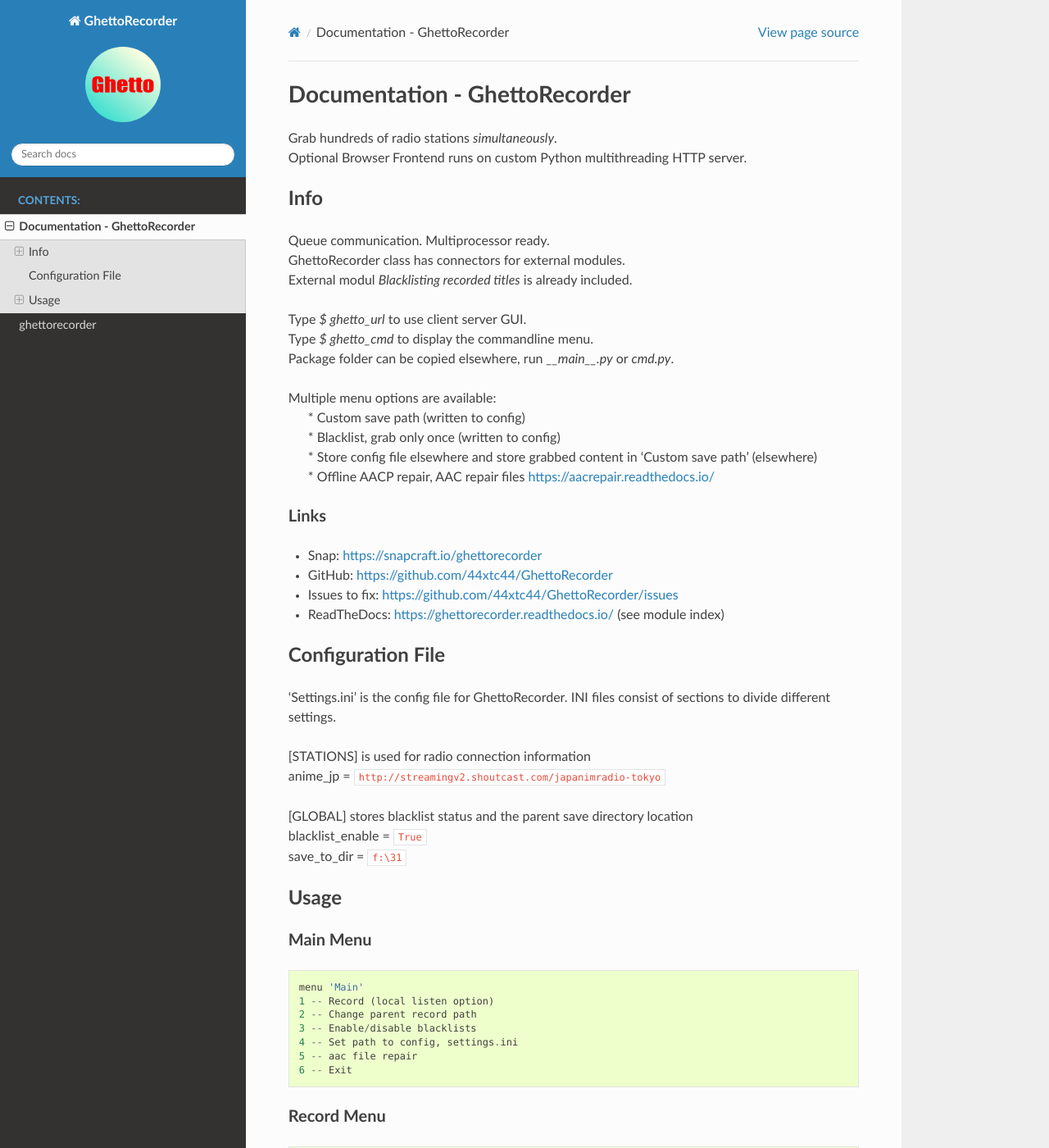
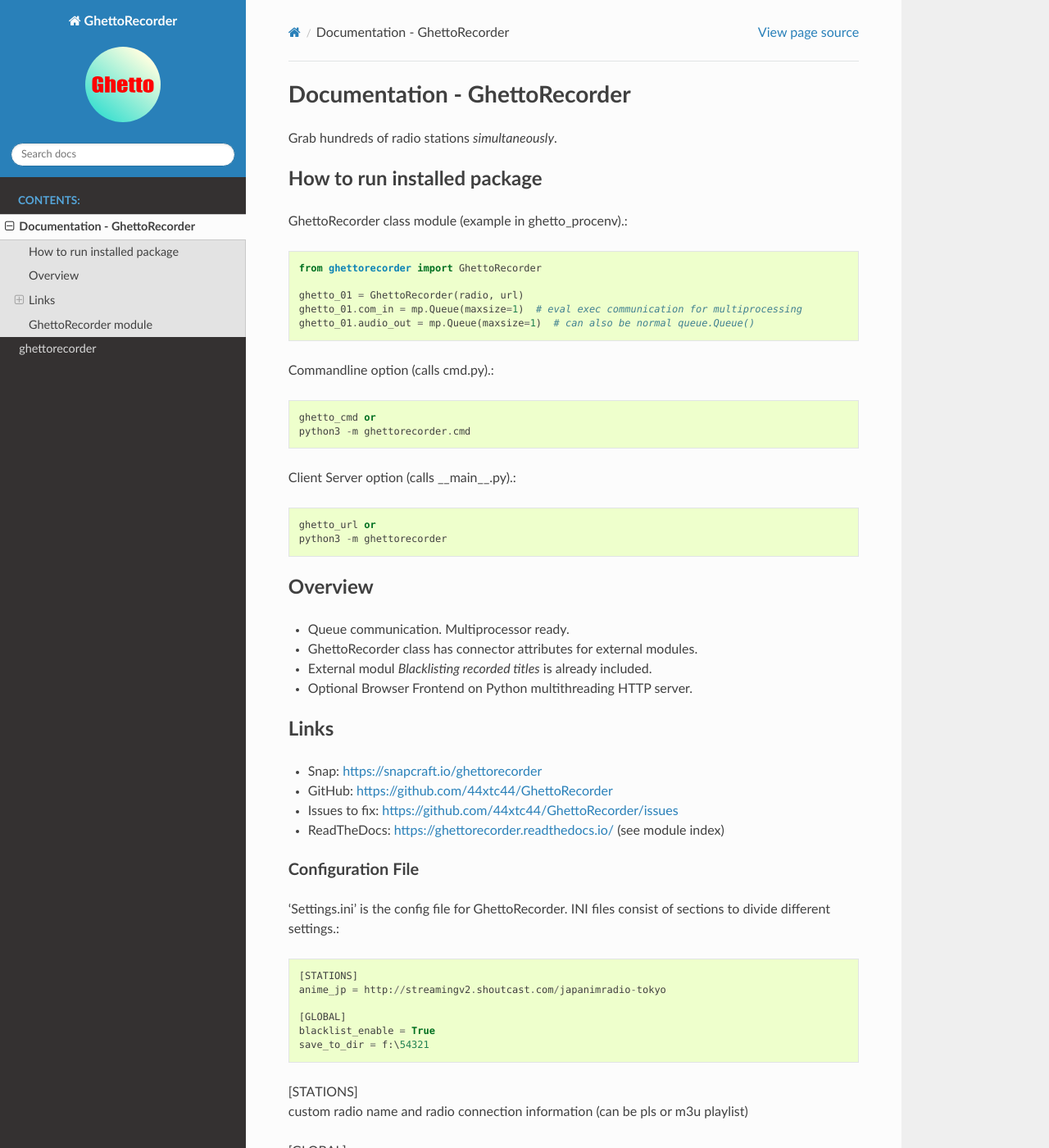
Before and after one commit to 44xtc44/GhettoRecorder, a Sphinx documentation site: the page built from docs/source/README.rst, in a window 1280 px wide and 1400 px high. Shown: the whole window at 82% size. Built offline with Sphinx 7.4.7 and the Read the Docs theme 2.0.0, drawn with Linux system fonts in a browser that asks for light colours; some web fonts are replaced; some of the changed text lies outside the part shown.

Commit message:
update docu

```diff
--- a/docs/source/README.rst
+++ b/docs/source/README.rst
@@ -1,26 +1,39 @@
 Documentation - GhettoRecorder
 ==============================
-| Grab hundreds of radio stations `simultaneously`.
-| Optional Browser Frontend runs on custom Python multithreading HTTP server.
+Grab hundreds of radio stations `simultaneously`.
 
-Info
-----
-| Queue communication. Multiprocessor ready.
-| GhettoRecorder class has connectors for external modules.
-| External modul *Blacklisting recorded titles* is already included.
-|
-| Type `$ ghetto_url` to use client server GUI.
-| Type `$ ghetto_cmd` to display the commandline menu.
-| Package folder can be copied elsewhere, run `__main__.py` or `cmd.py`.
-|
-| Multiple menu options are available:
-|   * Custom save path (written to config)
-|   * Blacklist, grab only once (written to config)
-|   * Store config file elsewhere and store grabbed content in 'Custom save path' (elsewhere)
-|   * Offline AACP repair, AAC repair files https://aacrepair.readthedocs.io/
+How to run installed package
+~~~~~~~~~~~~~~~~~~~~~~~~~~~~~
+GhettoRecorder
+class module (example in ghetto_procenv).::
+
+    from ghettorecorder import GhettoRecorder
+
+    ghetto_01 = GhettoRecorder(radio, url)
+    ghetto_01.com_in = mp.Queue(maxsize=1)  # eval exec communication for multiprocessing
+    ghetto_01.audio_out = mp.Queue(maxsize=1)  # can also be normal queue.Queue()
+
+Commandline
+option (calls cmd.py).::
+
+    ghetto_cmd or
+    python3 -m ghettorecorder.cmd
+
+Client Server
+option (calls __main__.py).::
+
+    ghetto_url or
+    python3 -m ghettorecorder
+
+Overview
+~~~~~~~~~
+* Queue communication. Multiprocessor ready.
+* GhettoRecorder class has connector attributes for external modules.
+* External modul *Blacklisting recorded titles* is already included.
+* Optional Browser Frontend on Python multithreading HTTP server.
 
 Links
-^^^^^
+~~~~~
 * Snap: https://snapcraft.io/ghettorecorder
 * GitHub: https://github.com/44xtc44/GhettoRecorder
 * Issues to fix: https://github.com/44xtc44/GhettoRecorder/issues
@@ -29,15 +42,21 @@
 Configuration File
 ------------------
 'Settings.ini' is the config file for GhettoRecorder.
-INI files consist of sections to divide different settings.
+INI files consist of sections to divide different settings.::
+
+    [STATIONS]
+    anime_jp = http://streamingv2.shoutcast.com/japanimradio-tokyo
+
+    [GLOBAL]
+    blacklist_enable = True
+    save_to_dir = f:\54321
 
 
-| [STATIONS] is used for radio connection information
-| anime_jp = ``http://streamingv2.shoutcast.com/japanimradio-tokyo``
+| [STATIONS]
+| custom radio name and radio connection information (can be pls or m3u playlist)
 
-| [GLOBAL] stores blacklist status and the parent save directory location
-| blacklist_enable = ``True``
-| save_to_dir = ``f:\31``
+| [GLOBAL]
+| stores blacklist status and the *custom* parent directory location
 
 Usage
 -----
@@ -174,3 +193,26 @@
    >$ pip3 uninstall ghettorecorder
 
 Location: ... /python310/site-packages
+
+GhettoRecorder module
+~~~~~~~~~~~~~~~~~~~~~~
+Communication with the GhettoRecorder instance
+
+       ========= ================= ======================================================
+       port      action            description
+       ========= ================= ======================================================
+       com_in    commands input    tuple (radio, [str 'eval' or 'exec'], str 'command')
+       com_out   status, err msg   (radio, [str 'eval' or 'exec'], response)
+       audio_out copy of html resp server can loop through to a browser
+       ========= ================= ======================================================
+
+Feature attributes to switch on/off
+
+       ========================== ==================================================================================
+       attribute                  description
+       ========================== ==================================================================================
+       runs_meta                  call metadata periodically, create path for rec out; False: recorder is the file
+       runs_record                disable writing to recorder file at all
+       recorder_file_write        allow dumping current recorder file
+       runs_listen                disable write to audio output queue; 3rd party can grab it. (listen blacklist)
+       ========================== ==================================================================================
```
Also changed, not shown: README.rst (+67 -24 lines).
